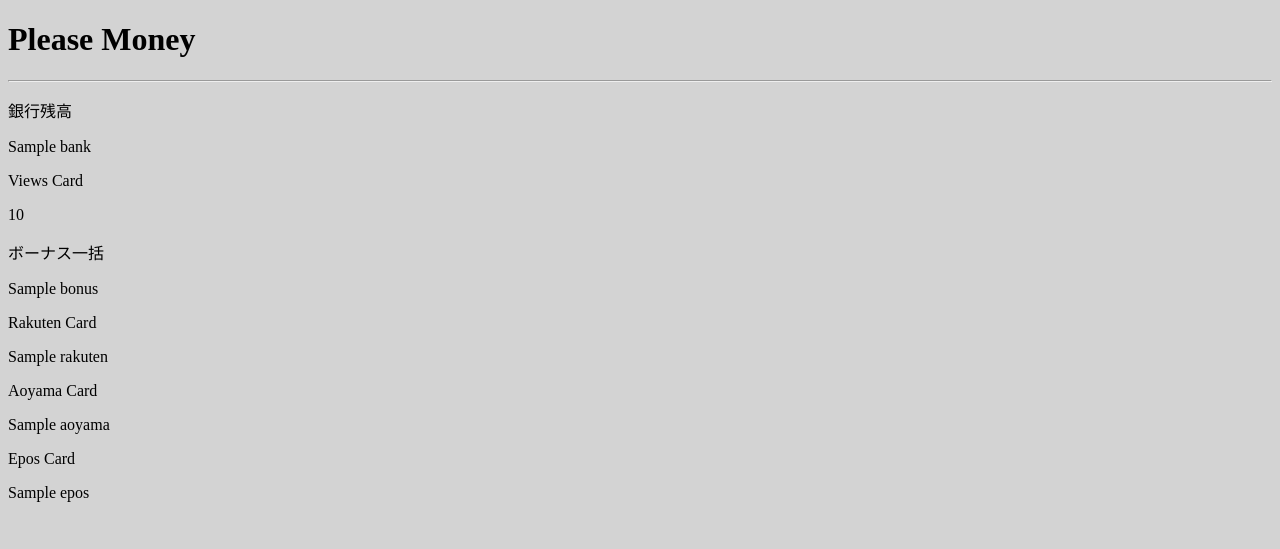
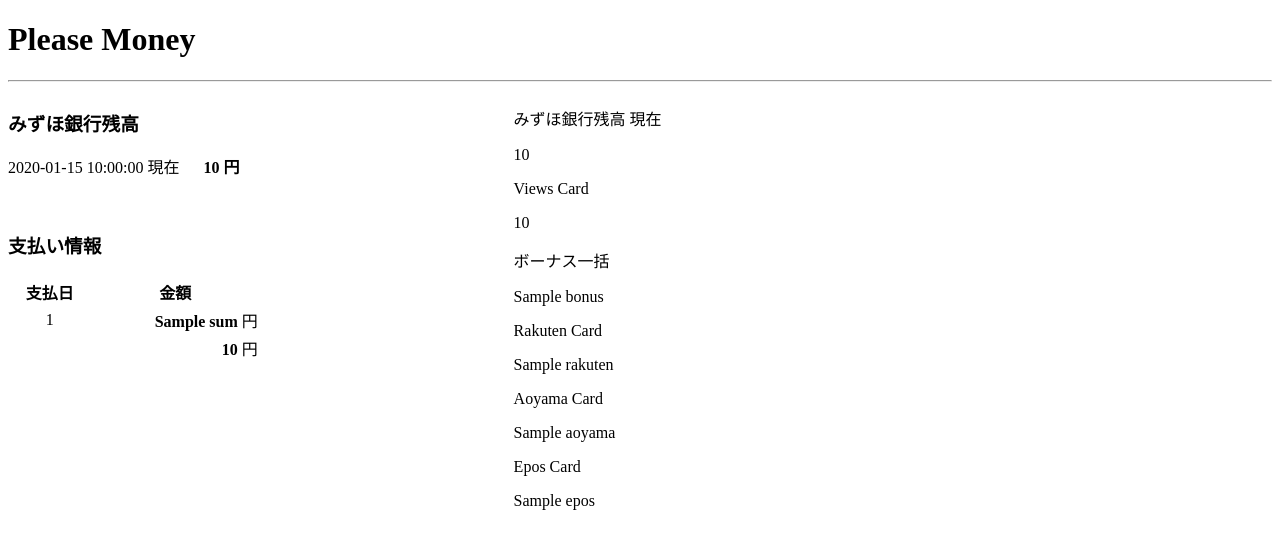
Before and after one commit to mkuroha/please_money, a Flask app: template flaskapp/templates/index.html in a window 1280 px wide. Shown: the top 549 px of the page. Run offline with Flask 2, Linux system fonts and the light colour scheme; the template is opened without the code that fills it: most values are stand-ins (such as "Sample title", 1, 10 or a date in 2020); parts of the project's set-up code (start-up, migrations or seed data) failed here and were passed over; some libraries are stand-ins or nearby versions.

Commit message:
fix web page

```diff
--- a/flaskapp/server.py
+++ b/flaskapp/server.py
@@ -7,6 +7,8 @@ sys.path.append(os.path.join(os.path.dirname(__file__), '..'))
 
 import numpy as np
 import psycopg2
+import datetime
+from datetime import datetime as dt
 from flask import Flask, render_template, redirect
 from joblib import Parallel, delayed  # マルチスレッド
 
@@ -28,6 +30,9 @@ def index():
     cur.execute("SELECT * FROM bank")
     bank = cur.fetchall()
 
+    now_date = dt.now()
+    now_date_str = now_date.strftime("%Y/%m/%d")
+
     # 口座残高の計算
     bank_balance = calc_bank_balance(bank)
 
@@ -35,61 +40,25 @@ def index():
     alldata, neardata = extract_close_payment(payment)
 
 
-    # TODO: ページの設計
-
-
-    # with open("json/views_contents.json", "r") as fr:
-    #     views_contents = json.load(fr)
-    # views_payment_sum, views_bonus_value = calc_payment_sum(views_contents, "views")
-
-    # with open("json/rakuten_contents.json", "r") as fr:
-    #     rakuten_contents = json.load(fr)
-    # rakuten_payment_sum = calc_payment_sum(rakuten_contents, "rakuten")
-
-    # with open("json/epos_contents.json", "r") as fr:
-    #     epos_contents = json.load(fr)
-    # epos_payment_sum = calc_payment_sum(epos_contents, "epos")
-
-    # with open("json/aoyama_contents.json", "r") as fr:
-    #     aoyama_contents = json.load(fr)
-    # aoyama_payment_sum = calc_payment_sum(aoyama_contents, "aoyama")
-
-    # with open("json/mizuhobank_balance.json", "r") as fr:
-    #     mizuhobank_balance_sum = json.load(fr)
-
+    # 和の計算
+    # 直近の支払日の計算
+    sum_list = [["2019/11/3", 1200], ["2019/11/4", 1500],  ["2019/11/5", 20000]]
+    all_sum = 22700
 
     return render_template(
         "index.html",
-        title="please money",
-        views=views_payment_sum,
-        rakuten=rakuten_payment_sum,
-        epos=epos_payment_sum,
-        aoyama=aoyama_payment_sum,
-        bank=mizuhobank_balance_sum,
-        bonus=views_bonus_value
+        title="Please Money",
+        today=now_date_str,
+        sum_list=sum_list,
+        all_sum=all_sum,
+        # payment_date_list=payment_date_list,
+        # views=views_payment_sum,
+        # rakuten=rakuten_payment_sum,
+        # epos=epos_payment_sum,
+        # aoyama=aoyama_payment_sum,
+        bank_balance=bank_balance,
+        # bonus=views_bonus_value
         )
-
-
-# @app.route("/scraping")
-# def scraping():
-#     # スクレイピングにより各変数を更新
-#     views_thread = threading.Thread(target=views_scraping_func)
-#     views_thread.start()
-
-#     rakuten_thread = threading.Thread(target=rakuten_scraping_func)
-#     rakuten_thread.start()
-
-#     aoyama_thread = threading.Thread(target=aoyama_scraping_func)
-#     aoyama_thread.start()
-
-#     epos_thread = threading.Thread(target=epos_scraping_func)
-#     epos_thread.start()
-
-#     mizuhobank_thread = threading.Thread(target=mizuhobank_scraping_func)
-#     mizuhobank_thread.start()
-
-
-#     return redirect("/")
 
 
 if __name__ == "__main__":
--- a/flaskapp/static/style.css
+++ b/flaskapp/static/style.css
@@ -1,11 +1,30 @@
-body {
-    background: #d3d3d3;
+/* id属性の場合，#body{}, class属性の場合，.body{}とcssを指定する */
+#body {
+    background: white;
 }
 
-h1 {
+#h1 {
     color: black
 }
 
-p {
+#p {
     color: black;
 }
+
+#left-box {
+    display:inline-block;
+    width:40%;
+    /* text-align:left; */
+    /* float: left; */
+}
+
+#right-box {
+    display:inline-block;
+    width:60%;
+    float: right;
+    /* text-align:right; */
+}
+
+.payment_sum_table {
+    width: "200";
+}
--- a/flaskapp/templates/index.html
+++ b/flaskapp/templates/index.html
@@ -5,9 +5,47 @@
 <h1>Please Money</h1>
 <hr>
 
-<!-- <h3>Hello</h3> -->
-<p>銀行残高</p>
-<p>{{bank}}</p>
+<div id="box">
+    <div id="left-box">
+
+        <h3>みずほ銀行残高</h3>
+        <p> {{today}} 現在 &emsp; <b>{{bank_balance}} 円</b> </p>
+
+
+        <br>
+        <h3>支払い情報</h3>
+        <table class=payment_sum_table width="50%">
+            <tr>
+                <th>支払日</th>
+                <th>金額</th>
+            </tr>
+            {% for sum in sum_list %}
+            <tr>
+                <td align="center">
+                    {{ sum[0] }}
+                </td>
+                <td align="right">
+                    <b>{{ sum[1] }}</b> 円
+                </td>
+            </tr>
+            {% endfor %}
+            <tr>
+                <td>
+
+                </td>
+                <td align="right">
+                    <b>{{ all_sum }}</b> 円
+                </td>
+            </tr>
+
+        </table>
+
+    </div>
+
+    <!-- 各カード会社の明細 -->
+    <div align="left" id="right-box">
+        <p>みずほ銀行残高 現在</p>
+        <p>{{bank_balance}} </p>
 
         <p>Views Card</p>
         <p>{{views}}</p>
@@ -24,4 +62,10 @@
         <p>Epos Card</p>
         <p>{{epos}}</p>
 
+    </div>
+
+</div>
+
+
+
 {% endblock %}
```
Also changed, not shown: flaskapp/lib/push_line.py (added, +25 -0 lines), flaskapp/lib/utils.py (+12 -10 lines), flaskapp/scraping_schedule.py (+7 -0 lines). Lines whose indentation alone changed are shown as unchanged.
